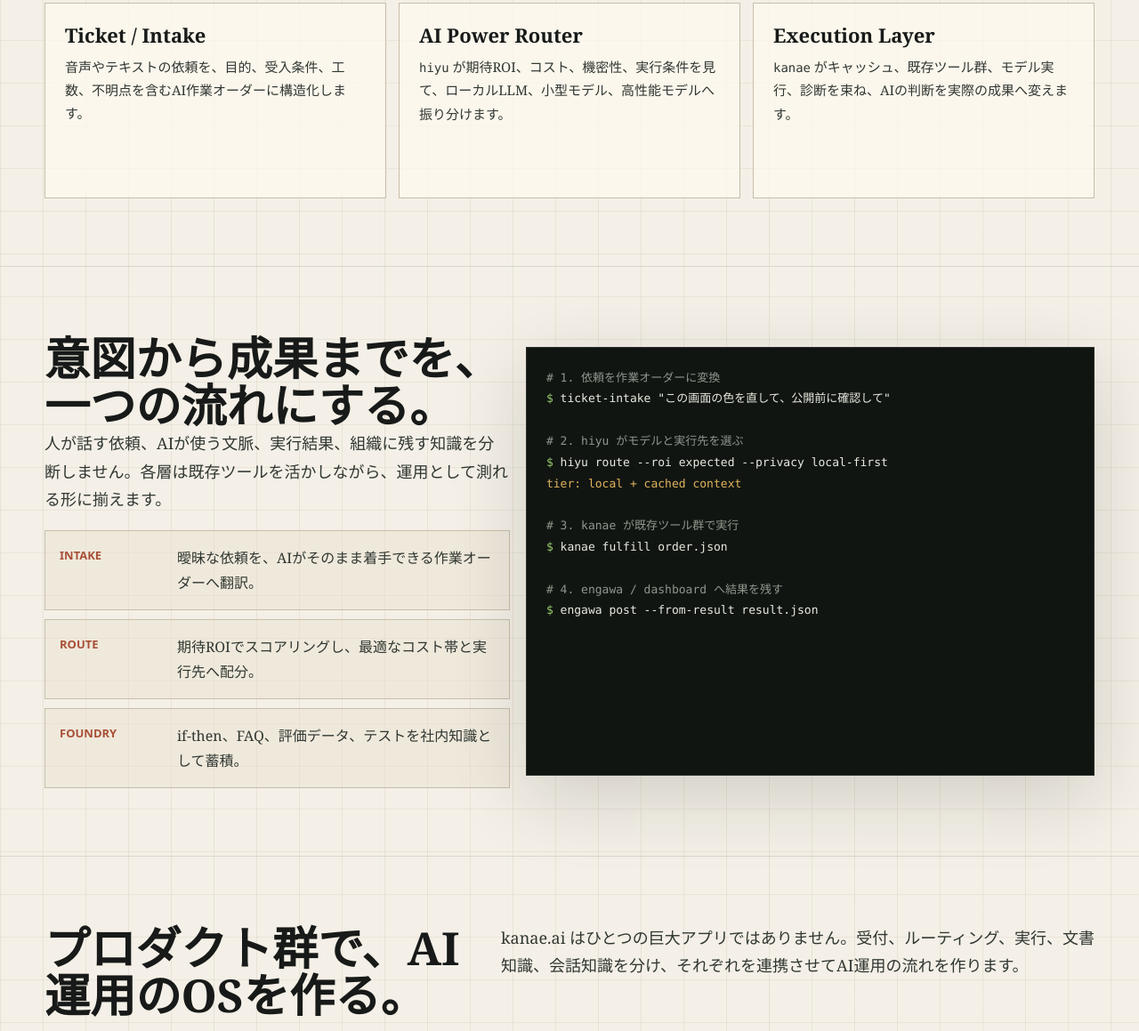
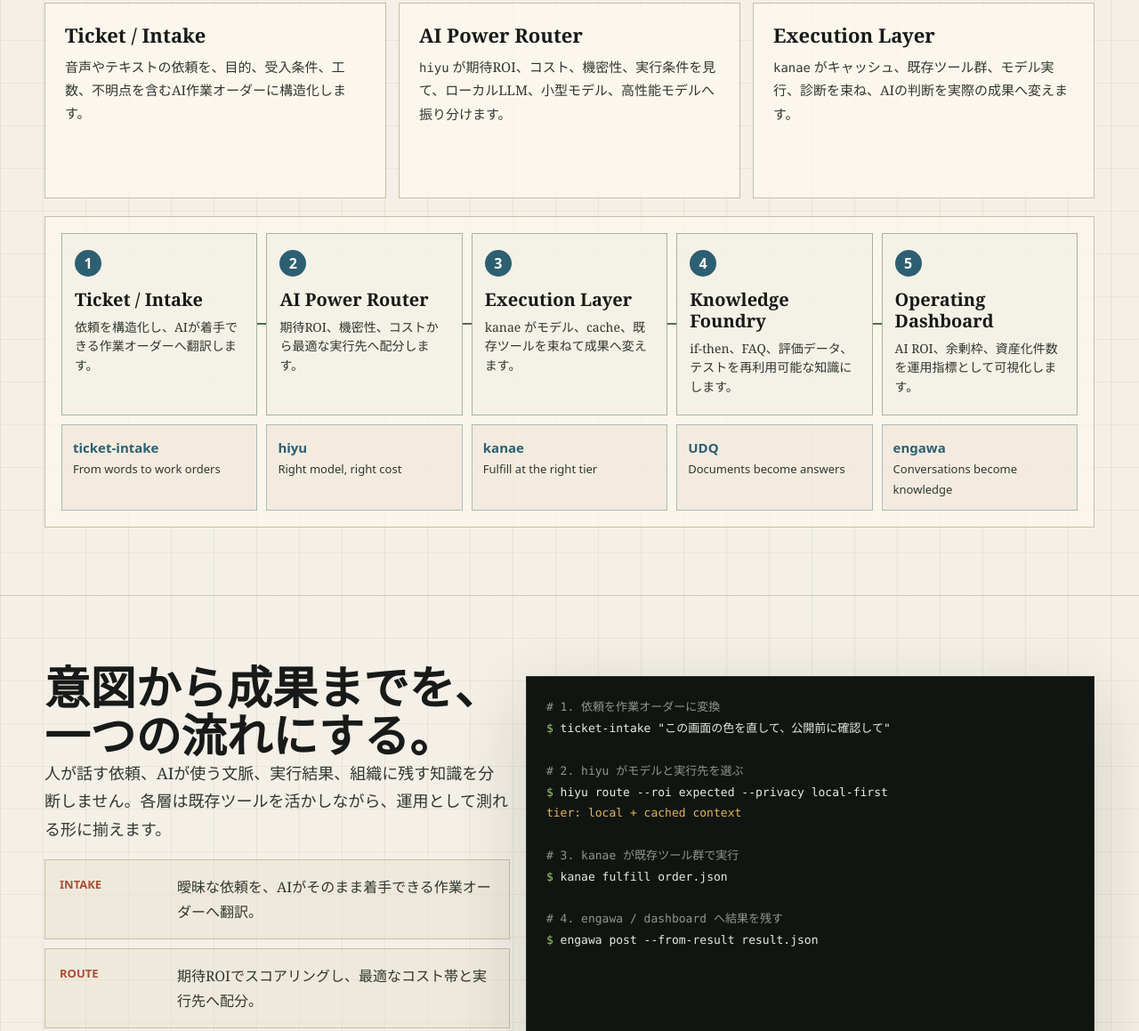
Before and after one commit to wataryoichi/kanae-ai, a plain HTML site: page index.html in a window 1280 px wide. Shown: the part 1011-2170 px from the top of the page at 89% size. Drawn offline with Linux system fonts and the light colour scheme.

Commit message:
feat: add operating system architecture map

```diff
--- a/index.html
+++ b/index.html
@@ -279,6 +279,88 @@
       font-size: .93em;
     }
 
+    .architecture-map {
+      margin-top: 20px;
+      padding: 18px;
+      border: 1px solid var(--line);
+      background: rgba(255, 250, 240, .64);
+      overflow: hidden;
+    }
+
+    .layers {
+      display: grid;
+      grid-template-columns: repeat(5, minmax(0, 1fr));
+      gap: 10px;
+      align-items: stretch;
+    }
+
+    .layer-card {
+      position: relative;
+      min-height: 205px;
+      padding: 18px 14px;
+      border: 1px solid rgba(81, 111, 67, .48);
+      background: rgba(244, 240, 231, .86);
+    }
+
+    .layer-card:not(:last-child)::after {
+      content: "";
+      position: absolute;
+      right: -11px;
+      top: 50%;
+      width: 10px;
+      height: 2px;
+      background: var(--moss);
+      transform: translateY(-50%);
+    }
+
+    .layer-number {
+      display: inline-grid;
+      place-items: center;
+      width: 30px;
+      height: 30px;
+      margin-bottom: 14px;
+      border-radius: 999px;
+      background: var(--blue);
+      color: var(--field);
+      font-family: ui-sans-serif, system-ui, sans-serif;
+      font-weight: 900;
+    }
+
+    .layer-card h3 {
+      margin-bottom: 8px;
+      font-size: 20px;
+      line-height: 1.2;
+    }
+
+    .layer-card p {
+      margin: 0;
+      color: var(--ink-2);
+      font-size: 14px;
+      line-height: 1.55;
+    }
+
+    .asset-row {
+      display: grid;
+      grid-template-columns: repeat(5, minmax(0, 1fr));
+      gap: 10px;
+      margin-top: 10px;
+      font-family: ui-sans-serif, system-ui, sans-serif;
+    }
+
+    .asset {
+      padding: 12px;
+      border: 1px solid rgba(45, 95, 115, .35);
+      background: rgba(231, 221, 204, .45);
+      color: var(--ink-2);
+      font-size: 13px;
+    }
+
+    .asset strong {
+      display: block;
+      color: var(--blue);
+      font-size: 15px;
+    }
+
     .terminal {
       padding: 22px;
       border: 1px solid #2b302c;
@@ -403,11 +485,22 @@
       .grid,
       .workflow,
       .domain-plan,
+      .layers,
+      .asset-row,
       .section-head,
       .final .shell {
         grid-template-columns: 1fr;
       }
       .route { grid-template-columns: 1fr; }
+      .layer-card { min-height: auto; }
+      .layer-card:not(:last-child)::after {
+        right: auto;
+        left: 29px;
+        top: auto;
+        bottom: -11px;
+        width: 2px;
+        height: 10px;
+      }
     }
 
     @media (max-width: 540px) {
@@ -484,6 +577,42 @@
             <p><code>kanae</code> がキャッシュ、既存ツール群、モデル実行、診断を束ね、AIの判断を実際の成果へ変えます。</p>
           </article>
         </div>
+        <div class="architecture-map" aria-label="AI Operating System architecture">
+          <div class="layers">
+            <article class="layer-card">
+              <span class="layer-number">1</span>
+              <h3>Ticket / Intake</h3>
+              <p>依頼を構造化し、AIが着手できる作業オーダーへ翻訳します。</p>
+            </article>
+            <article class="layer-card">
+              <span class="layer-number">2</span>
+              <h3>AI Power Router</h3>
+              <p>期待ROI、機密性、コストから最適な実行先へ配分します。</p>
+            </article>
+            <article class="layer-card">
+              <span class="layer-number">3</span>
+              <h3>Execution Layer</h3>
+              <p>kanae がモデル、cache、既存ツールを束ねて成果へ変えます。</p>
+            </article>
+            <article class="layer-card">
+              <span class="layer-number">4</span>
+              <h3>Knowledge Foundry</h3>
+              <p>if-then、FAQ、評価データ、テストを再利用可能な知識にします。</p>
+            </article>
+            <article class="layer-card">
+              <span class="layer-number">5</span>
+              <h3>Operating Dashboard</h3>
+              <p>AI ROI、余剰枠、資産化件数を運用指標として可視化します。</p>
+            </article>
+          </div>
+          <div class="asset-row" aria-label="Product assets">
+            <div class="asset"><strong>ticket-intake</strong>From words to work orders</div>
+            <div class="asset"><strong>hiyu</strong>Right model, right cost</div>
+            <div class="asset"><strong>kanae</strong>Fulfill at the right tier</div>
+            <div class="asset"><strong>UDQ</strong>Documents become answers</div>
+            <div class="asset"><strong>engawa</strong>Conversations become knowledge</div>
+          </div>
+        </div>
       </div>
     </section>
 
@@ -547,7 +676,7 @@
         <div class="grid">
           <article class="tile">
             <h3>PoC Access</h3>
-            <p>評価用ライセンスと対象コンポーネントを個別に案内します。導入目的、利用環境、必要なワークフローを確認してから開始します。</p>
+            <p>評価用ライセンスと対象コンポーネントを個別に案内します。相談窓口は準備中のため、当面は個別連絡ベースで開始します。</p>
           </article>
           <article class="tile">
             <h3>Licensed Bundle</h3>
```
